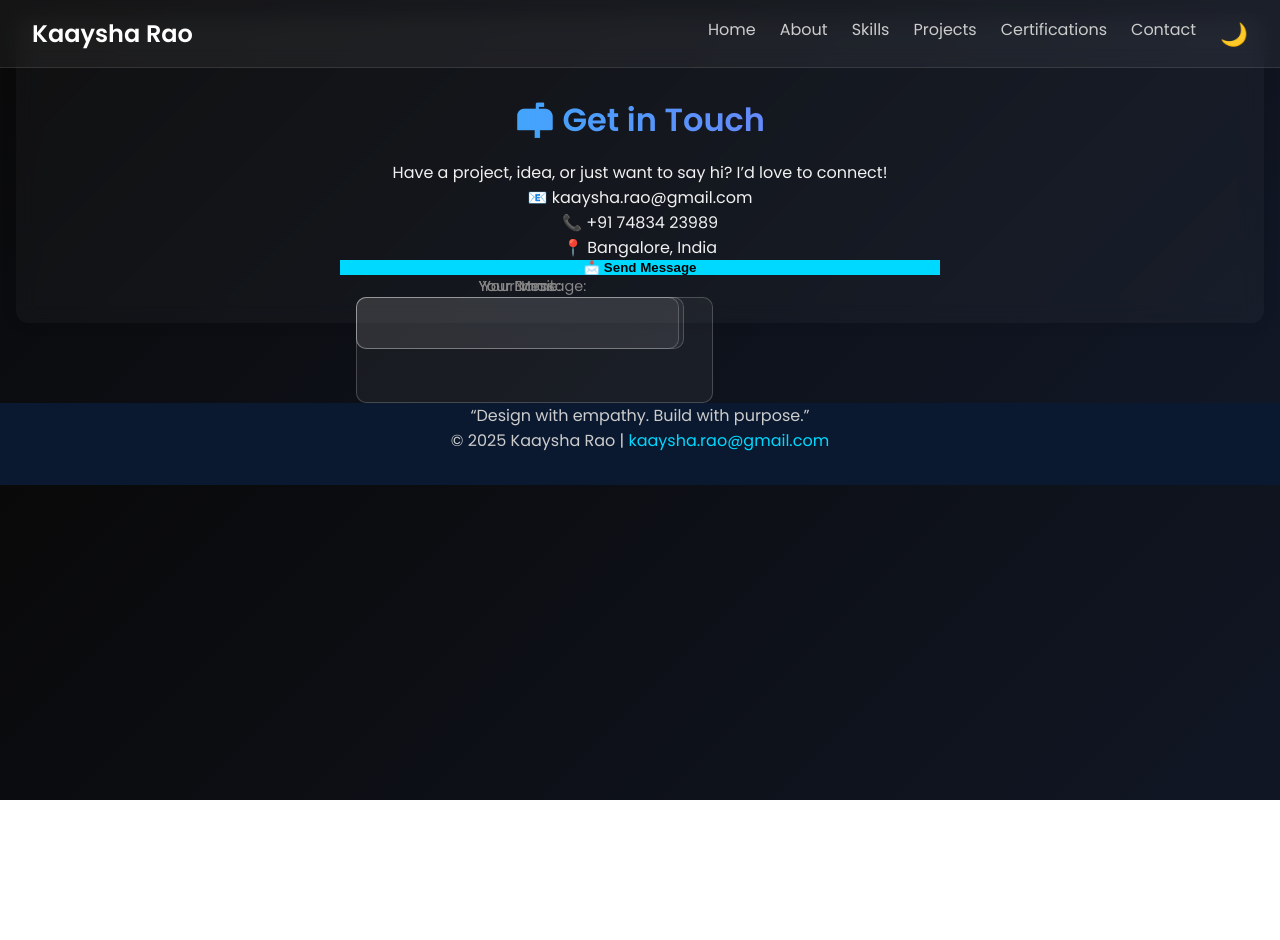
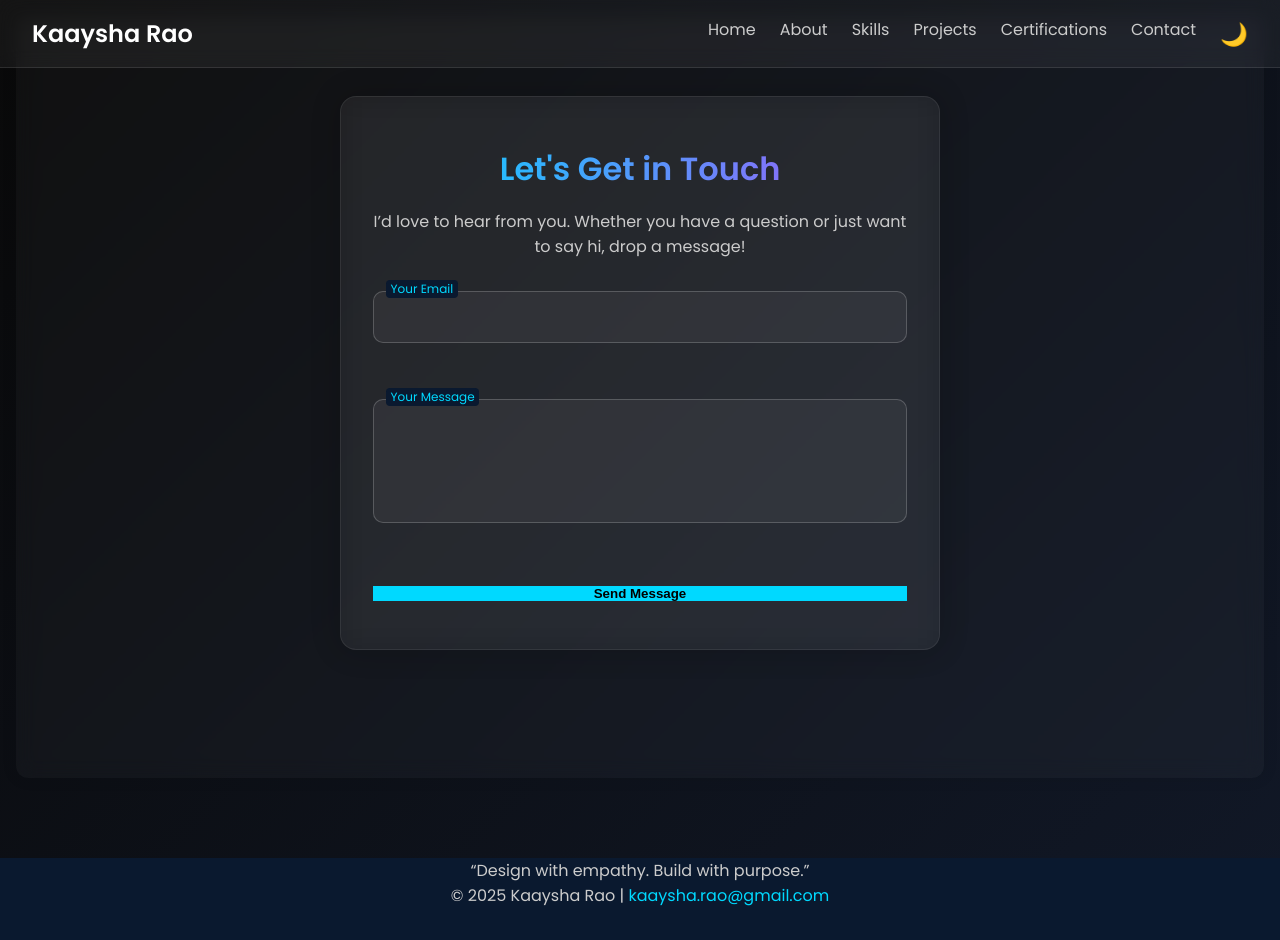
Before and after one commit to KA20CRYPTO/pr, a plain HTML site: page contact.html in a window 1280 px wide. Before the commit the page ends 800 px from the top, so only its background shows below. Drawn offline with nearby package versions, Linux system fonts and the light colour scheme.

Commit message:
Update contact.html

```diff
--- a/contact.html
+++ b/contact.html
@@ -24,27 +24,26 @@
     </div>
   </nav>
 
-  <!-- Contact Section -->
-  <section class="section" id="contact" data-aos="fade-up">
-    <h2 class="gradient-text">📬 Get in Touch</h2>
-    <p>Have a project, idea, or just want to say hi? I’d love to connect!</p>
+   <!-- Contact Section -->
+  <section class="section contact-section" data-aos="fade-up">
+    <div class="contact-container glass-box">
+      <h2 class="gradient-text">Let's Get in Touch</h2>
+      <p class="sub-text">I’d love to hear from you. Whether you have a question or just want to say hi, drop a message!</p>
 
-    <p>📧 <a href="mailto:kaaysha.rao@gmail.com">kaaysha.rao@gmail.com</a></p>
-    <p>📞 +91 74834 23989</p>
-    <p>📍 Bangalore, India</p>
+      <form class="contact-form" action="https://formspree.io/f/xnnvryna" method="POST">
+        <div class="form-group">
+          <input type="email" name="email" required />
+          <label>Your Email</label>
+        </div>
 
-    <form action="https://formspree.io/f/xwkgbdqe" method="POST" class="contact-form" data-aos="fade-up" data-aos-delay="150">
-      <label>Your Name:
-        <input type="text" name="name" required>
-      </label>
-      <label>Your Email:
-        <input type="email" name="email" required>
-      </label>
-      <label>Your Message:
-        <textarea name="message" rows="4" required></textarea>
-      </label>
-      <button type="submit" class="btn">📩 Send Message</button>
-    </form>
+        <div class="form-group">
+          <textarea name="message" rows="5" required></textarea>
+          <label>Your Message</label>
+        </div>
+
+        <button type="submit" class="btn">Send Message</button>
+      </form>
+    </div>
   </section>
 
   <!-- Footer -->
```
